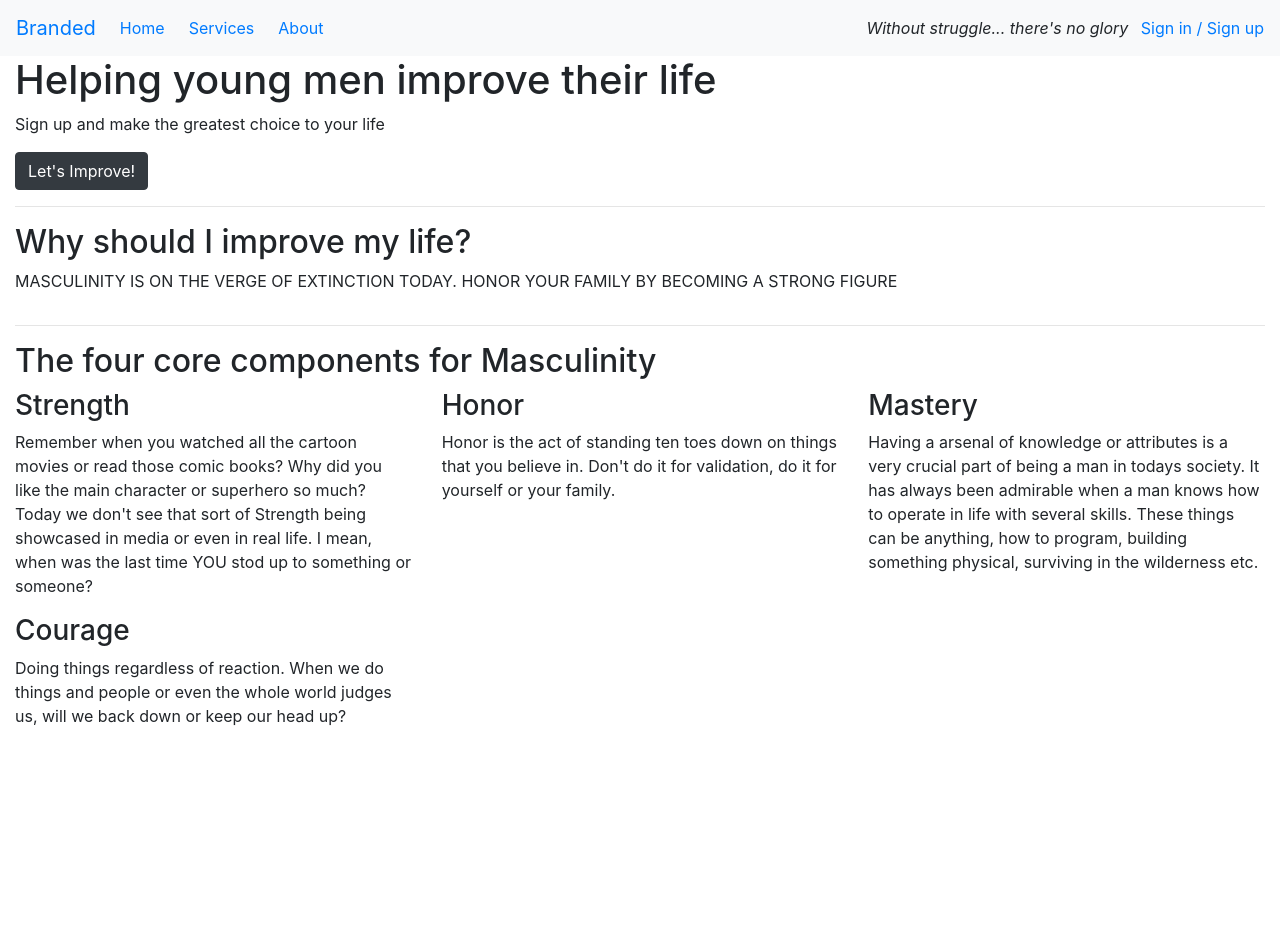
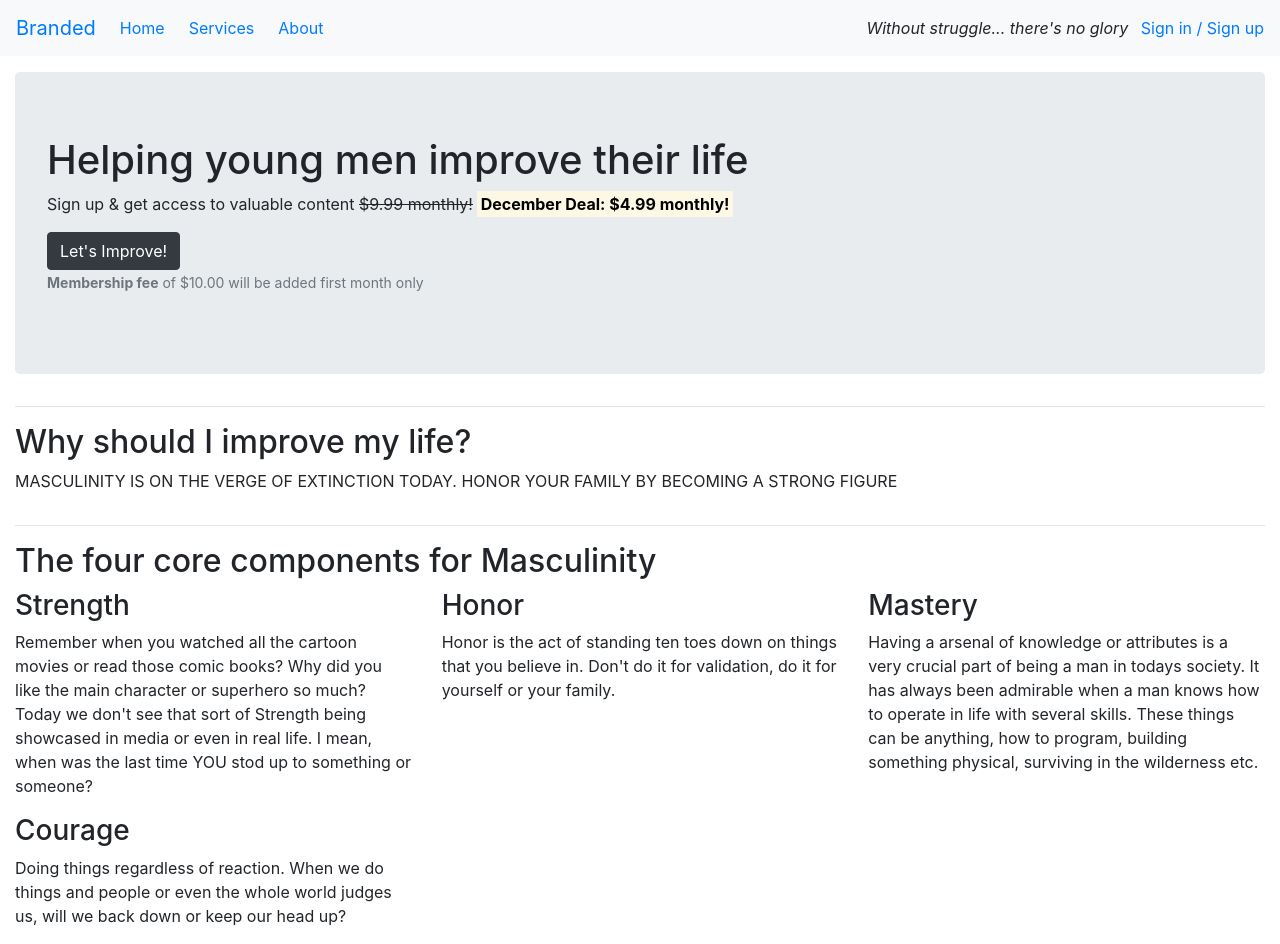
Before and after one commit to SanZangana/bootstrap-test, a plain HTML site: page index.html in a window 1280 px wide. Before the commit the page ends 800 px from the top, so only its background shows below. Drawn offline with nearby package versions, Linux system fonts and the light colour scheme.

Commit message:
Add 'jumbotron' and extra small text beneath 'button'

```diff
--- a/index.html
+++ b/index.html
@@ -25,11 +25,15 @@
         </div>
 
     </nav>
-    <article class="container-fluid">
-        <section class="callout">
+    <article class="container-fluid mt-3">
+        <section class="callout jumbotron">
             <h1>Helping young men improve their life</h1>
-            <p>Sign up and make the greatest choice to your life</p>
+            <p>Sign up & get access to valuable content
+            <s class="d-none d-sm-inline">$9.99 monthly!</s>
+            <span class="d-inline d-sm-none"><br></span>
+            <strong><mark>December Deal: $4.99 monthly!</mark></strong></p>
             <button class="btn btn-dark">Let's Improve!</button>
+            <p class="text-muted"><small><strong>Membership fee</strong> of $10.00 will be added first month only</small></p>
         </section>
         <hr>
         <section class="quotes">
```
